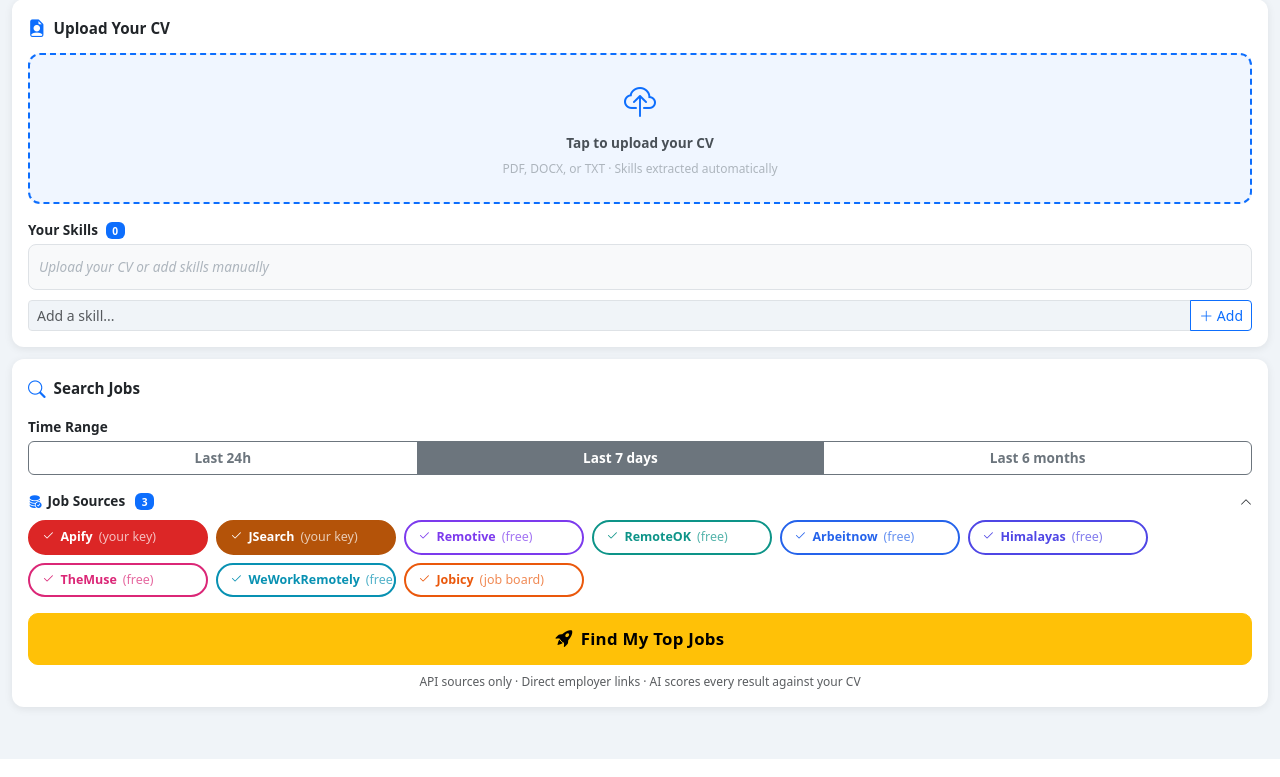
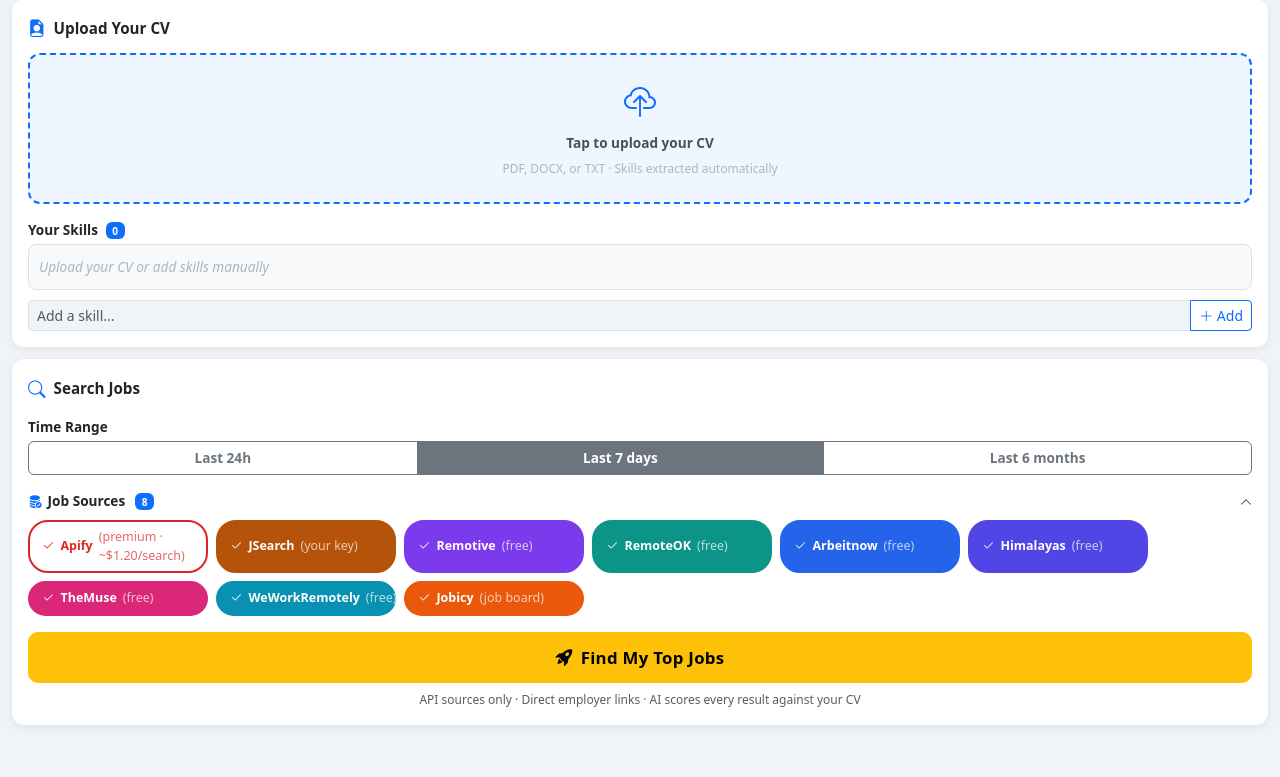
Before and after one commit to coquito29/job-search-app, a Flask app: page / in a window 1280 px wide. Shown: the part 618-1395 px from the top of the page. Run offline with Flask 3, Linux system fonts and the light colour scheme; some libraries are stand-ins or nearby versions.

Commit message:
Make Apify opt-in for manual searches (cost control)
Apify costs \$0.012/job — 300-job searches were \$3.60 each. Now:
- Manual searches default to FREE sources only (Remotive, RemoteOK,
  Jobicy, Arbeitnow, Himalayas, TheMuse, WeWorkRemotely, Adzuna).
- Apify toggle on the search form starts UNCHECKED and is labeled
  '(premium · ~\$1.20/search)' so cost is visible.
- If user opts in, FETCH_LIMIT dropped 300 -> 100 (\$1.20 vs \$3.60).
- Default sourcesCount badge bumped 6 -> 7 to reflect the new default set.

The daily digest still uses Apify (capped at 50 jobs = \$0.60/day) — that's
the high-value use case since you get the results emailed to you.

Co-Authored-By: Claude Sonnet 4.6 <noreply@anthropic.com>

```diff
--- a/app.py
+++ b/app.py
@@ -30,7 +30,7 @@ except ImportError:
 app = Flask(__name__)
 
 TOP_JOBS_LIMIT = 50
-FETCH_LIMIT = 300
+FETCH_LIMIT = 100  # per Apify search — ~$1.20/search at $0.012/job (opt-in from UI)
 DEFAULT_TIMERANGE = "7d"
 NO_GO_TERMS = ["cold calling", "commission only", "door to door"]
 
@@ -965,7 +965,11 @@ def search_jobs():
     adzuna_key   = (data.get("adzuna_key") or os.environ.get("ADZUNA_APP_KEY", "")).strip()
     skills       = data.get("skills") or []
     time_range   = data.get("time_range") or DEFAULT_TIMERANGE
-    sources      = data.get("sources") or ["apify","jsearch","adzuna"]
+    # Default: free sources only (Apify is opt-in from the UI since it costs ~$1.20/search)
+    sources      = data.get("sources") or [
+        "remotive", "remoteok", "jobicy", "arbeitnow",
+        "himalayas", "themuse", "weworkremotely", "adzuna",
+    ]
 
     if not skills:
         return jsonify({"error": "At least one skill is required"}), 400
--- a/templates/index.html
+++ b/templates/index.html
@@ -869,59 +869,59 @@
     <div class="sources-label open" id="sourcesLabel" onclick="toggleSources()">
       <i class="bi bi-database-fill-check" style="color:#0d6efd;"></i>
       Job Sources
-      <span class="badge bg-primary ms-1" id="sourcesCount">6</span>
+      <span class="badge bg-primary ms-1" id="sourcesCount">7</span>
       <i class="bi bi-chevron-down chevron ms-auto"></i>
     </div>
     <div id="sourcesPanel" class="source-toggles-grid mt-2">
-      <!-- API key sources — on by default -->
-      <label class="source-toggle source-toggle-apify checked" id="lbl-apify">
-        <input type="checkbox" value="apify" checked onchange="onSourceToggle(this)" />
+      <!-- Paid source — OFF by default (opt-in, costs ~$1.20/search) -->
+      <label class="source-toggle source-toggle-apify" id="lbl-apify">
+        <input type="checkbox" value="apify" onchange="onSourceToggle(this)" />
         <i class="bi bi-check2" id="chk-icon-apify"></i>
-        Apify <span style="opacity:.7;font-weight:400;">(your key)</span>
+        Apify <span style="opacity:.7;font-weight:400;">(premium · ~$1.20/search)</span>
       </label>
       <label class="source-toggle source-toggle-jsearch" id="lbl-jsearch" style="display:none;">
-        <input type="checkbox" value="jsearch" checked onchange="onSourceToggle(this)" />
+        <input type="checkbox" value="jsearch" onchange="onSourceToggle(this)" />
         <i class="bi bi-check2" id="chk-icon-jsearch"></i>
         JSearch <span style="opacity:.7;font-weight:400;">(your key)</span>
       </label>
-      <label class="source-toggle source-toggle-adzuna" id="lbl-adzuna" style="display:none;">
+      <label class="source-toggle source-toggle-adzuna checked" id="lbl-adzuna" style="display:none;">
         <input type="checkbox" value="adzuna" checked onchange="onSourceToggle(this)" />
         <i class="bi bi-check2" id="chk-icon-adzuna"></i>
-        Adzuna <span style="opacity:.7;font-weight:400;">(your key)</span>
+        Adzuna <span style="opacity:.7;font-weight:400;">(your key · free)</span>
       </label>
-      <!-- Free sources — off by default, still available -->
-      <label class="source-toggle source-toggle-remotive" id="lbl-remotive">
-        <input type="checkbox" value="remotive" onchange="onSourceToggle(this)" />
+      <!-- Free sources — ON by default -->
+      <label class="source-toggle source-toggle-remotive checked" id="lbl-remotive">
+        <input type="checkbox" value="remotive" checked onchange="onSourceToggle(this)" />
         <i class="bi bi-check2" id="chk-icon-remotive"></i>
         Remotive <span style="opacity:.7;font-weight:400;">(free)</span>
       </label>
-      <label class="source-toggle source-toggle-remoteok" id="lbl-remoteok">
-        <input type="checkbox" value="remoteok" onchange="onSourceToggle(this)" />
+      <label class="source-toggle source-toggle-remoteok checked" id="lbl-remoteok">
+        <input type="checkbox" value="remoteok" checked onchange="onSourceToggle(this)" />
         <i class="bi bi-check2" id="chk-icon-remoteok"></i>
         RemoteOK <span style="opacity:.7;font-weight:400;">(free)</span>
       </label>
-      <label class="source-toggle source-toggle-arbeitnow" id="lbl-arbeitnow">
-        <input type="checkbox" value="arbeitnow" onchange="onSourceToggle(this)" />
+      <label class="source-toggle source-toggle-arbeitnow checked" id="lbl-arbeitnow">
+        <input type="checkbox" value="arbeitnow" checked onchange="onSourceToggle(this)" />
         <i class="bi bi-check2" id="chk-icon-arbeitnow"></i>
         Arbeitnow <span style="opacity:.7;font-weight:400;">(free)</span>
       </label>
-      <label class="source-toggle source-toggle-himalayas" id="lbl-himalayas">
-        <input type="checkbox" value="himalayas" onchange="onSourceToggle(this)" />
+      <label class="source-toggle source-toggle-himalayas checked" id="lbl-himalayas">
+        <input type="checkbox" value="himalayas" checked onchange="onSourceToggle(this)" />
         <i class="bi bi-check2" id="chk-icon-himalayas"></i>
         Himalayas <span style="opacity:.7;font-weight:400;">(free)</span>
       </label>
-      <label class="source-toggle source-toggle-themuse" id="lbl-themuse">
-        <input type="checkbox" value="themuse" onchange="onSourceToggle(this)" />
+      <label class="source-toggle source-toggle-themuse checked" id="lbl-themuse">
+        <input type="checkbox" value="themuse" checked onchange="onSourceToggle(this)" />
         <i class="bi bi-check2" id="chk-icon-themuse"></i>
         TheMuse <span style="opacity:.7;font-weight:400;">(free)</span>
       </label>
-      <label class="source-toggle source-toggle-weworkremotely" id="lbl-weworkremotely">
-        <input type="checkbox" value="weworkremotely" onchange="onSourceToggle(this)" />
+      <label class="source-toggle source-toggle-weworkremotely checked" id="lbl-weworkremotely">
+        <input type="checkbox" value="weworkremotely" checked onchange="onSourceToggle(this)" />
         <i class="bi bi-check2" id="chk-icon-weworkremotely"></i>
         WeWorkRemotely <span style="opacity:.7;font-weight:400;">(free)</span>
       </label>
-      <label class="source-toggle source-toggle-jobicy" id="lbl-jobicy">
-        <input type="checkbox" value="jobicy" onchange="onSourceToggle(this)" />
+      <label class="source-toggle source-toggle-jobicy checked" id="lbl-jobicy">
+        <input type="checkbox" value="jobicy" checked onchange="onSourceToggle(this)" />
         <i class="bi bi-check2" id="chk-icon-jobicy"></i>
         Jobicy <span style="opacity:.7;font-weight:400;">(job board)</span>
       </label>
```
